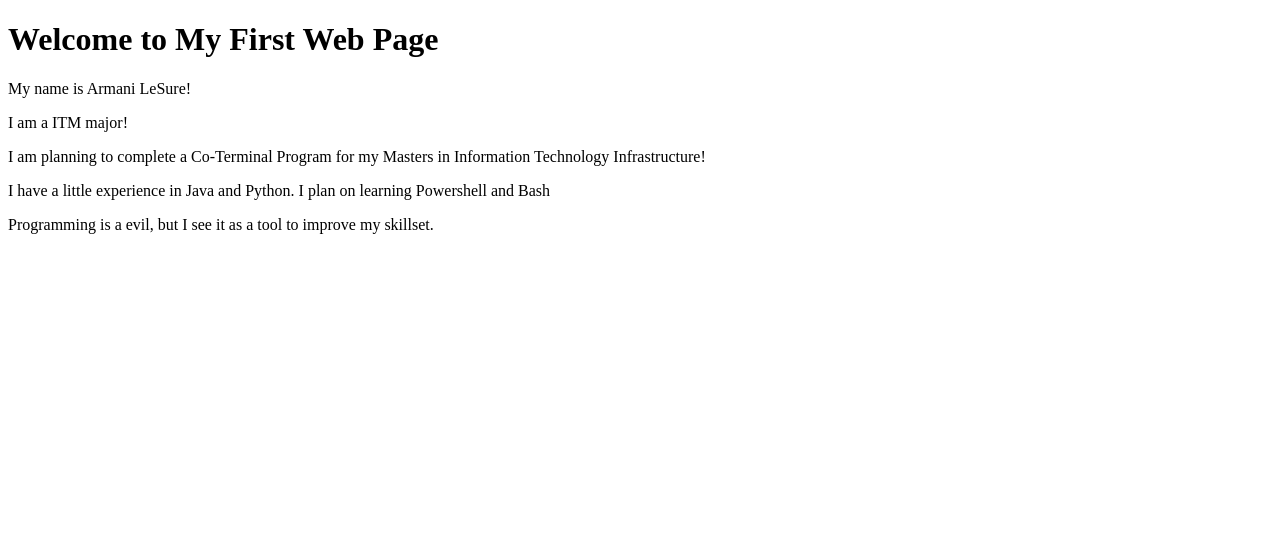
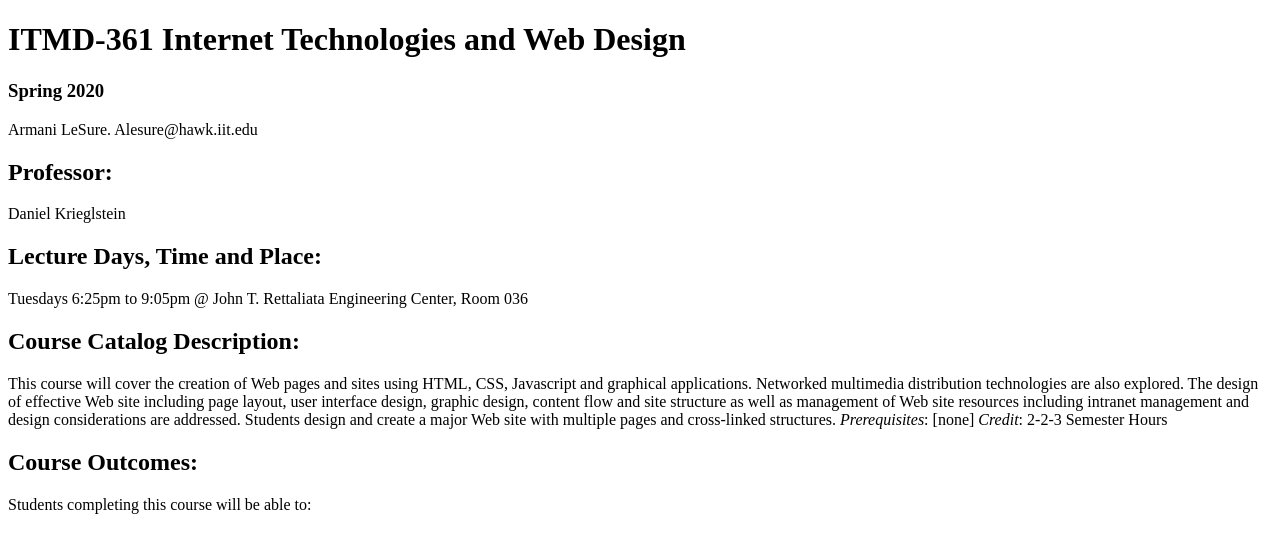
Before and after one commit to ArmaniLeSure/Lab2, a plain HTML site: page index.html in a window 1280 px wide. Drawn offline with Linux system fonts and the light colour scheme.

Commit message:
Adding paragraphs and h2

```diff
--- a/index.html
+++ b/index.html
@@ -5,12 +5,17 @@
   <title>ITMD-361 Internet Technologies and Web Design</title>
 </head>
 <body>
-	<h1> Welcome to My First Web Page</h1>
+<h1>ITMD-361 Internet Technologies and Web Design</h1>
+<h3>Spring 2020</h3>
+<p>Armani LeSure. Alesure@hawk.iit.edu</p>
+<h2>Professor:</h2>
+<p>Daniel Krieglstein</p>
+<h2>Lecture Days, Time and Place:</h2>
+<p>Tuesdays 6:25pm to 9:05pm @ John T. Rettaliata Engineering Center, Room 036</p>
+<h2>Course Catalog Description:</h2>
+<p>This course will cover the creation of Web pages and sites using HTML, CSS, Javascript and graphical applications. Networked multimedia distribution technologies are also explored. The design of effective Web site including page layout, user interface design, graphic design, content flow and site structure as well as management of Web site resources including intranet management and design considerations are addressed. Students design and create a major Web site with multiple pages and cross-linked structures. <em>Prerequisites</em>: [none] <em>Credit</em>: 2-2-3 Semester Hours</p>
+<h2>Course Outcomes:</h2>
+<p>Students completing this course will be able to:</p>
 
-  <p>My name is Armani LeSure! </p>
-  <p>I am a ITM major!</p>
-  <p>I am planning to complete a Co-Terminal Program for my Masters in Information Technology Infrastructure!</p>
-  <p>I have a little experience in Java and Python. I plan on learning Powershell and Bash</p>
-  <p>Programming is a evil, but I see it as a tool to improve my skillset. </p>
 </body>
 </html>
```
